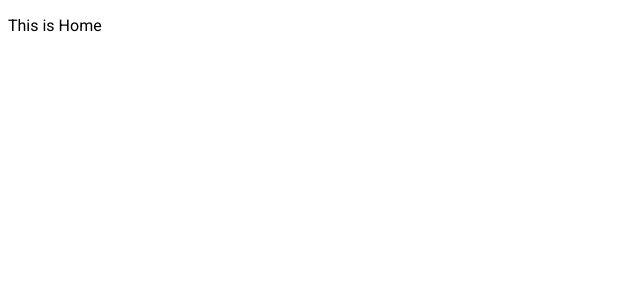
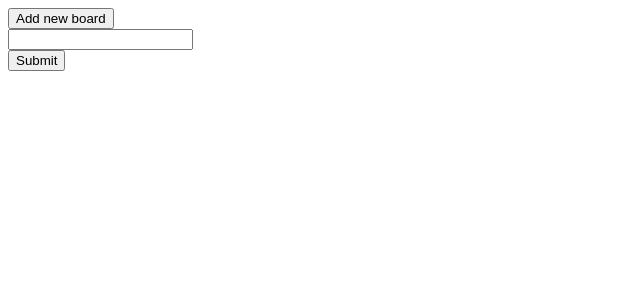
Before and after one commit to paavopoutiainen/siiliwall, a React (Create React App) app: page /home in a window 1280 px wide. Shown: the top 300 px of the page, without its empty margins (0-640 px from the left). Built offline with nearby package versions, Linux system fonts and the light colour scheme.

Commit message:
Added BoardForm to Home (WIP)

```diff
--- /dev/null
+++ b/src/components/BoardForm.js
@@ -0,0 +1,43 @@
+import React, { useState } from "react";
+
+const BoardForm = () => {
+    const blankBoard = { name: "" }
+    const [boardList, setBoardList] = useState([{ ...blankBoard }]);
+
+    const handleChange = e => {
+        const updateBoard = [...boardList];
+        updateBoard[e.target.dataset.idx][e.target.className] = e.target.value;
+        setBoardList(updateBoard);
+    }
+
+    const addBoard = () => {
+        setBoardList([...boardList, { ...blankBoard }]);
+        console.log(boardList)
+    }
+
+    return (<form>
+        <input type="button" value="Add new board" onClick={addBoard} />
+        {
+            boardList.map((val, idx) => {
+                const boardId = `name-${idx}`;
+                return (
+                    <div key={`board-${idx}`}>
+                        <input
+                            type="text"
+                            name={boardId}
+                            data-idx={idx}
+                            id={boardId}
+                            className="name"
+                            value={boardList[idx].name}
+                            onChange={handleChange}
+                        />
+                    </div>
+                );
+            })
+        }
+        <input type="submit" value="Submit" />
+    </form>
+    )
+}
+
+export default BoardForm;
--- a/src/pages/Board.js
+++ b/src/pages/Board.js
@@ -40,7 +40,7 @@ const onDragEnd = (result, columns, setColumns) => {
     }
 };
 
-function App() {
+const App = () => {
     const [columns, setColumns] = useState({});
     const [stickerInput, setStickerInput] = useState("");
     const [input, setInput] = useState({ id: null, status: false });
--- a/src/pages/Home.js
+++ b/src/pages/Home.js
@@ -1,16 +1,9 @@
-import React, { useEffect, useState } from "react";
-import axios from 'axios';
+import React from "react";
+import BoardForm from "../components/BoardForm"
 
-
-export default function Home() {
-    /*
-    Tarkoitusena on luoda "Homepage", missä voit selata kaikkia tauluja ja tehdä uuden taulun.
-    Bäkkäristä fetchataan tiedot
-    */
-
+const Home = () => {
     return (
-        <div>
-            <p>This is Home</p>
-        </div>
+        <BoardForm />
     )
 }
+export default Home;
```
